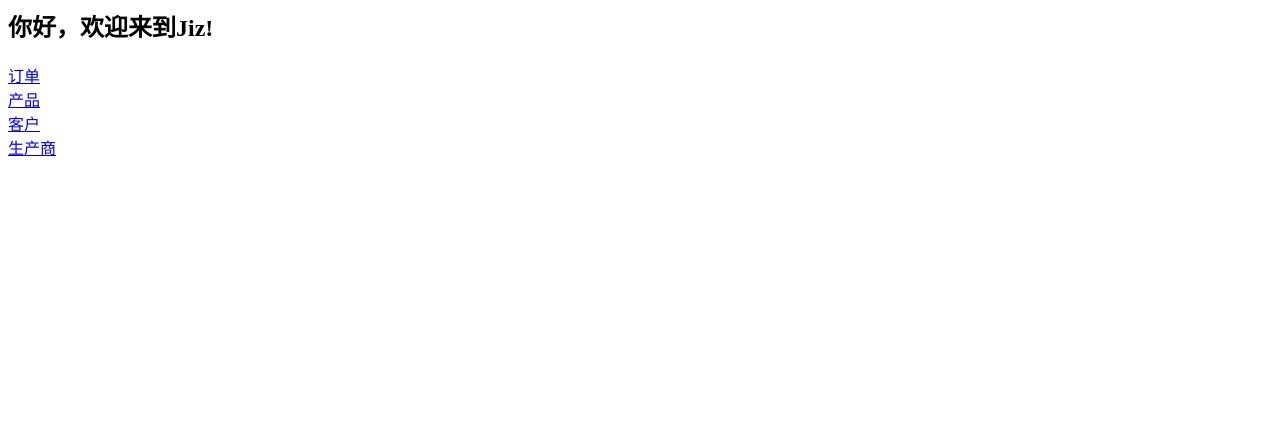
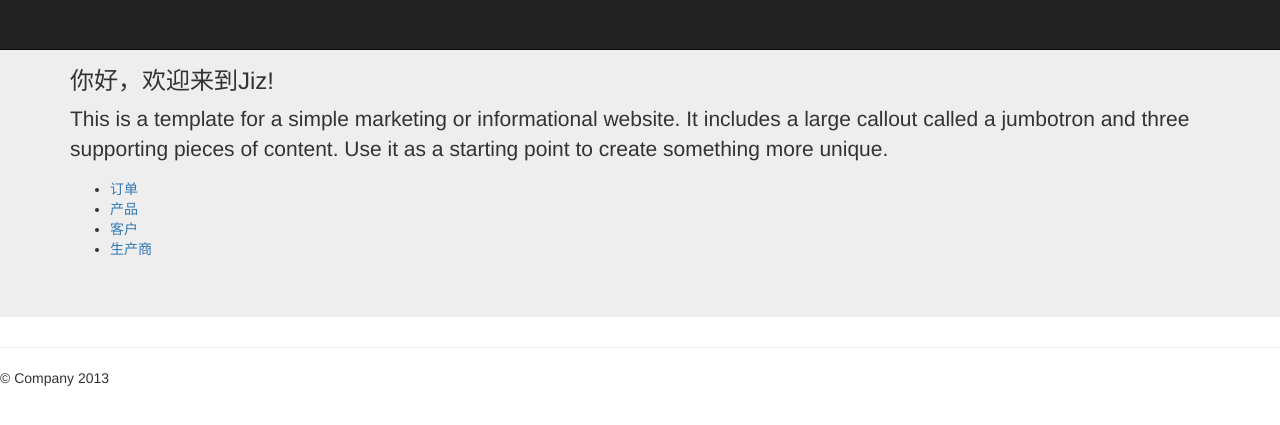
Before and after one commit to felixma/jiz, a Django app: page / in a window 1280 px wide. Shown: the top 425 px of the page. Run offline with Django 3.2, Linux system fonts and the light colour scheme; some libraries are stand-ins or nearby versions.

Commit message:
starting with jumbotron

```diff
--- a/jizhang/templates/jizhang/home.html
+++ b/jizhang/templates/jizhang/home.html
@@ -1,7 +1,65 @@
-<h2>你好，欢迎来到Jiz!</h2>
+<!DOCTYPE html>
+<html>
+  <head>
+    <title>Jiz</title>
+    <meta name="viewport" content="width=device-width, initial-scale=1.0">
+    <!-- Bootstrap -->
+    <link rel="stylesheet" href="http://cdn.bootcss.com/twitter-bootstrap/3.0.3/css/bootstrap.min.css">
+
+    <!-- HTML5 Shim and Respond.js IE8 support of HTML5 elements and media queries -->
+    <!-- WARNING: Respond.js doesn't work if you view the page via file:// -->
+    <!--[if lt IE 9]>
+        <script src="http://cdn.bootcss.com/html5shiv/3.7.0/html5shiv.min.js"></script>
+        <script src="http://cdn.bootcss.com/respond.js/1.3.0/respond.min.js"></script>
+    <![endif]-->
+  </head>
+  <body>
 
 
-<a href="{% url 'jizhang:OrdersHome' %}">订单</a> <br>
-<a href="{% url 'jizhang:ProductsHome' %}">产品</a> <br>
-<a href="{% url 'jizhang:CustomersHome' %}">客户</a> <br>
-<a href="{% url 'jizhang:VendorsHome' %}">生产商</a> <br>
+
+ <div class="navbar navbar-inverse navbar-fixed-top" role="navigation">
+      <div class="container">
+        <div class="navbar-header">
+          <button type="button" class="navbar-toggle" data-toggle="collapse" data-target=".navbar-collapse">
+            <span class="sr-only">Toggle navigation</span>
+            <span class="icon-bar"></span>
+            <span class="icon-bar"></span>
+            <span class="icon-bar"></span>
+          </button>
+
+        </div>
+
+      </div>
+    </div>
+
+    <!-- Main jumbotron for a primary marketing message or call to action -->
+    <div class="jumbotron">
+      <div class="container">
+        <h3>你好，欢迎来到Jiz!</h3>
+        <p>This is a template for a simple marketing or informational website. It includes a large callout called a jumbotron and three supporting pieces of content. Use it as a starting point to create something more unique.</p>
+
+<ul>
+	<li><a href="{% url 'jizhang:OrdersHome' %}">订单</a> </li>
+	<li><a href="{% url 'jizhang:ProductsHome' %}">产品</a> </li>
+	<li><a href="{% url 'jizhang:CustomersHome' %}">客户</a> </li>
+	<li><a href="{% url 'jizhang:VendorsHome' %}">生产商</a> </li>
+</ul>
+
+      </div>
+    </div>
+
+
+
+      <hr>
+
+      <footer>
+        <p>&copy; Company 2013</p>
+      </footer>
+    </div> <!-- /container -->
+
+    <!-- jQuery (necessary for Bootstrap's JavaScript plugins) -->
+    <script src="http://cdn.bootcss.com/jquery/1.10.2/jquery.min.js"></script>
+    <!-- Include all compiled plugins (below), or include individual files as needed -->
+    <script src="http://cdn.bootcss.com/twitter-bootstrap/3.0.3/js/bootstrap.min.js"></script>
+  </body>
+</html>
```
